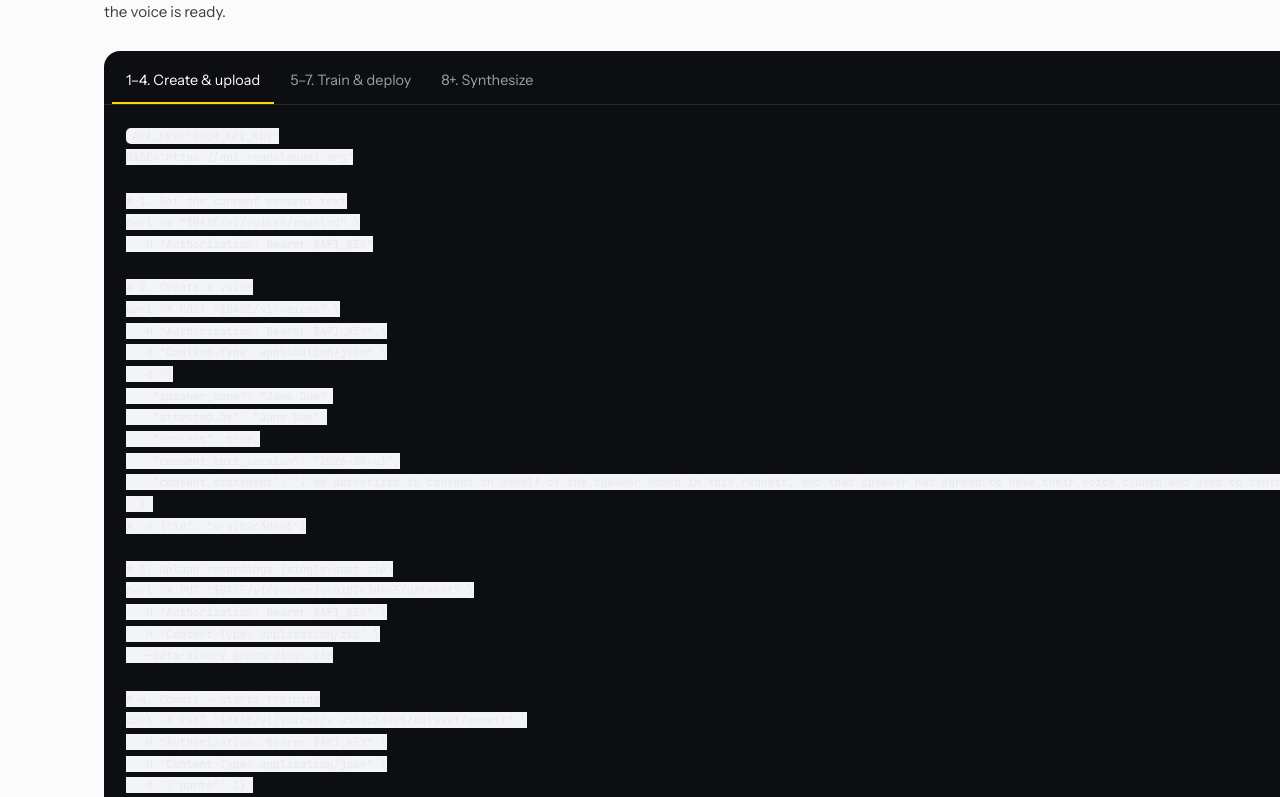
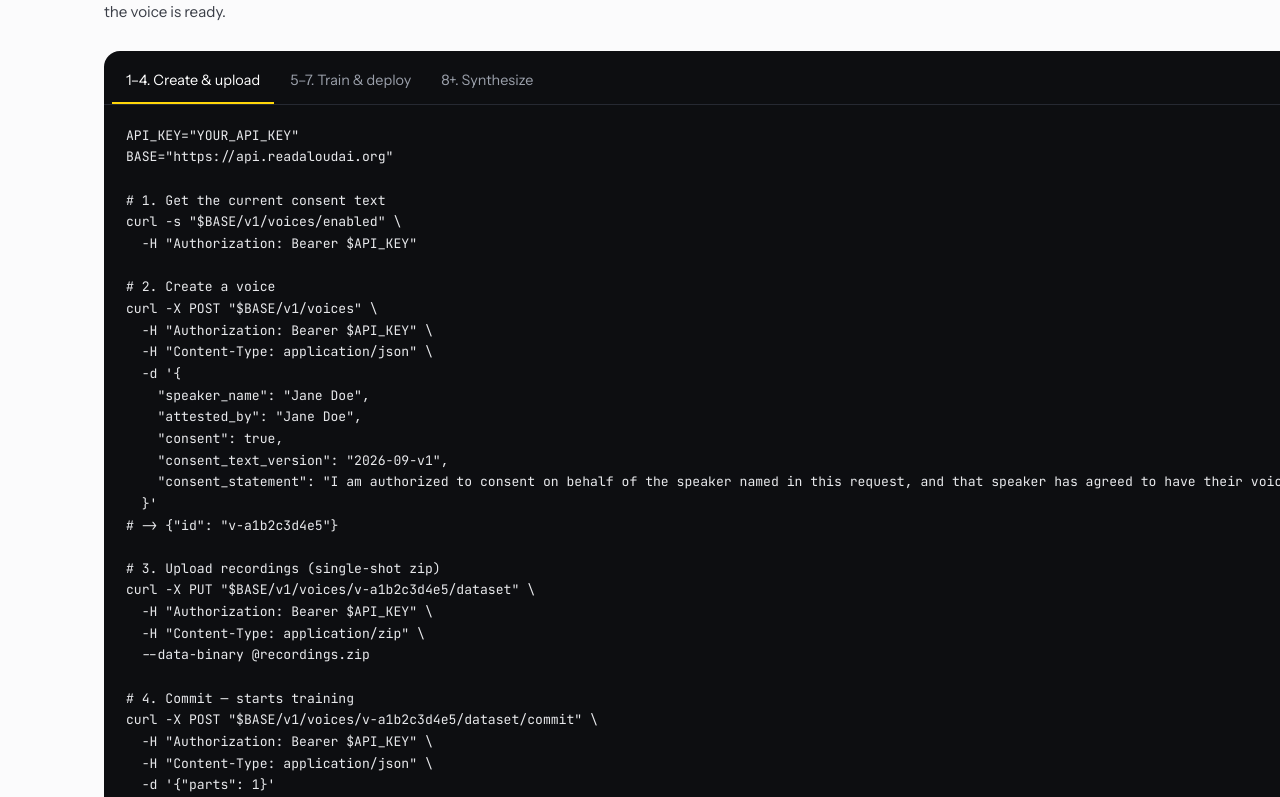
Before and after one commit to tsushanth/ListenAI, a Next.js app in the folder web/: page /developers in a window 1280 px wide. Shown: the part 3080-3877 px from the top of the page. Built offline with nearby package versions, Linux system fonts and the light colour scheme; no server answers.

Commit message:
Web: code blocks on /developers were unreadable (inline-code highlight leaked into <pre><code>); scope it to inline code
Co-Authored-By: Claude Sonnet 5.5 <noreply@anthropic.com>

```diff
--- a/web/src/app/globals.css
+++ b/web/src/app/globals.css
@@ -220,6 +220,10 @@ body {
 .ra-ref p, .ra-ref li { color: var(--ink2); max-width: 74ch; }
 .ra-ref ul { padding-left: 20px; display: grid; gap: 6px; }
 .ra-ref code, .ra code.inl { font-family: var(--font-mono), monospace; font-size: .85em; background: var(--panel); padding: 1px 6px; border-radius: 5px; }
+/* Inline-code styling must not leak into code BLOCKS: light text on the light panel made every line of a block unreadable. */
+.ra-ref pre code { background: none; padding: 0; border-radius: 0; font-size: inherit; color: inherit; }
+/* A bare <pre> outside the dark .ra-code blocks gets its own panel instead of per-line highlights. */
+.ra-ref :not(.ra-code) > pre { background: var(--panel); padding: 14px 16px; border-radius: 10px; font-size: .85rem; line-height: 1.6; }
 @media (prefers-reduced-motion: reduce) { .ra * { transition: none !important; animation: none !important; } }
 
 /* ===== Voice studio (/voices). Light .ra system; calm, one job per screen. ===== */
```
